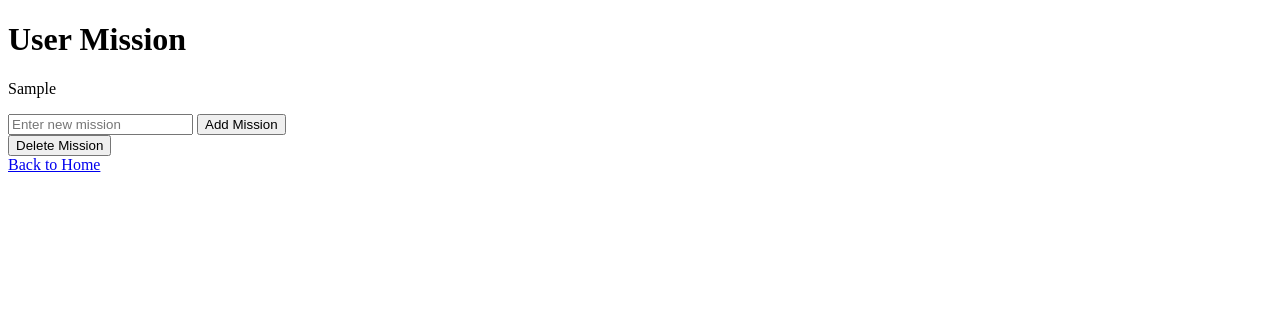
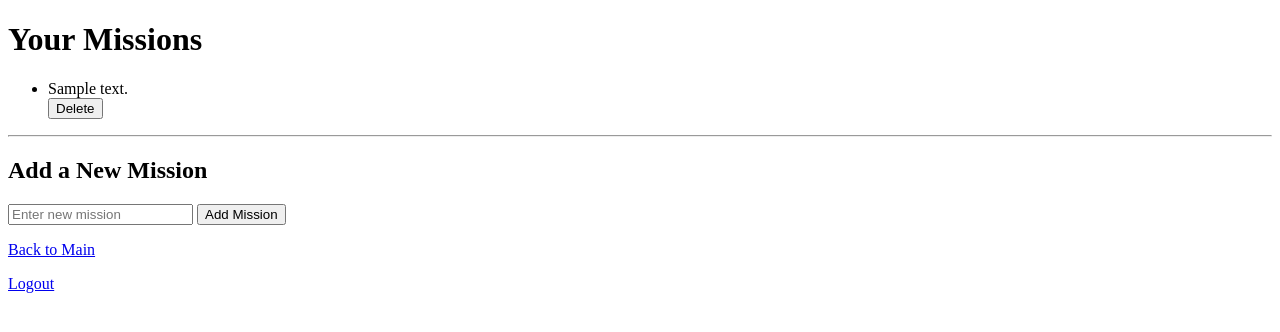
Before and after one commit to tomerelmo/docker-based-app, a Flask app: page /mission in a window 1280 px wide. Shown: the top 332 px of the page. Run offline with Flask 3, Linux system fonts and the light colour scheme; the visitor is signed in with stand-in values (Sample User, id 1); tables that the repository leaves empty hold one stand-in row (values such as "Sample post").

Commit message:
Mission changes

```diff
--- a/app.py
+++ b/app.py
@@ -16,8 +16,14 @@ db = SQLAlchemy(app)
 class User(db.Model):
     id = db.Column(db.Integer, primary_key=True)
     username = db.Column(db.String(80), unique=True, nullable=False)
-    mission = db.Column(db.String(200))
     password = db.Column(db.String(200))
+    missions = db.relationship('Mission', backref='user', lazy=True)
+
+class Mission(db.Model):
+    id = db.Column(db.Integer, primary_key=True)
+    content = db.Column(db.String(200), nullable=False)
+    user_id = db.Column(db.Integer, db.ForeignKey('user.id'), nullable=False)
+
 
 
 with app.app_context():
@@ -116,54 +122,48 @@ def logout():
 
 @app.route('/add_mission', methods=['POST'])
 def add_mission():
-    # Check if user is logged in
     user_id = session.get('user_id')
     if not user_id:
         flash("You need to be logged in to add a mission.")
         return redirect(url_for('login'))
 
-    # Get the new mission from form data
-    new_mission = request.form.get('new_mission')
-
-    # Basic validation
-    if not new_mission:
+    new_mission_content = request.form.get('new_mission')
+    if not new_mission_content:
         flash("Please enter a mission.")
         return redirect(url_for('mission', user_id=user_id))
 
-    # Find the user and update the mission
-    user = User.query.filter_by(id=user_id).first()
-    if user:
-        user.mission = new_mission
-        db.session.commit()
-        flash("Mission added successfully.")
-        return redirect(url_for('mission', user_id=user_id))
-    else:
-        return render_template('error.html', message='User not found'), 404
+    # Create a new mission instance and associate it with the user
+    new_mission = Mission(content=new_mission_content, user_id=user_id)
+    db.session.add(new_mission)
+    db.session.commit()
+    flash("Mission added successfully.")
+    return redirect(url_for('mission', user_id=user_id))
 
 
-@app.route('/delete_mission', methods=['POST'])
-def delete_mission():
-    user_id = request.args.get('user_id')
-    user = User.query.filter_by(id=user_id).first()
-    if user:
-        user.mission = None
+@app.route('/delete_mission/<int:mission_id>', methods=['POST'])
+def delete_mission(mission_id):
+    mission = Mission.query.get(mission_id)
+    if mission and mission.user_id == session.get('user_id'):
+        db.session.delete(mission)
         db.session.commit()
-        return redirect(url_for('mission', user_id=user_id))
+        flash("Mission deleted successfully.")
     else:
-        return render_template('error.html', message='User not found'), 404
+        flash("Mission not found or access denied.")
+    return redirect(url_for('mission', user_id=session.get('user_id')))
 
 
 @app.route('/mission')
 def mission():
     user_id = session.get('user_id')
     if not user_id:
-        return redirect(url_for('login'))  # Redirect to login if not logged in
+        return redirect(url_for('login'))
 
-    user = User.query.filter_by(id=user_id).first()
+    user = User.query.get(user_id)
     if user:
-        return render_template('mission.html', mission=user.mission)
+        missions = user.missions
+        return render_template('mission.html', missions=missions)
     else:
-        return render_template('error.html', message='User not found'), 404
+        return redirect(url_for('login'))
 
 
 if __name__ == '__main__':
--- a/templates/mission.html
+++ b/templates/mission.html
@@ -2,23 +2,35 @@
 <html lang="en">
 <head>
     <meta charset="UTF-8">
-    <title>Mission</title>
+    <title>Missions</title>
 </head>
 <body>
-    <h1>User Mission</h1>
-    <p>{{ mission }}</p>
+    <h1>Your Missions</h1>
+    {% if missions %}
+        <ul>
+            {% for mission in missions %}
+                <li>
+                    {{ mission.content }}
+                    <!-- Delete Mission Form -->
+                    <form action="{{ url_for('delete_mission', mission_id=mission.id) }}" method="post">
+                        <input type="submit" value="Delete">
+                    </form>
+                </li>
+            {% endfor %}
+        </ul>
+    {% else %}
+        <p>No missions found.</p>
+    {% endif %}
 
-    <!-- Add Mission Button -->
-    <form action="/add_mission?user_id={{ user_id }}" method="post">
+    <hr>
+    <!-- Add a new mission -->
+    <h2>Add a New Mission</h2>
+    <form action="{{ url_for('add_mission') }}" method="post">
         <input type="text" name="new_mission" placeholder="Enter new mission">
-        <button type="submit">Add Mission</button>
+        <input type="submit" value="Add Mission">
     </form>
 
-    <!-- Delete Mission Button -->
-    <form action="/delete_mission?user_id={{ user_id }}" method="post">
-        <button type="submit">Delete Mission</button>
-    </form>
-
-    <a href="/">Back to Home</a>
+    <p><a href="{{ url_for('main') }}">Back to Main</a></p>
+    <p><a href="{{ url_for('logout') }}">Logout</a></p>
 </body>
 </html>
```
